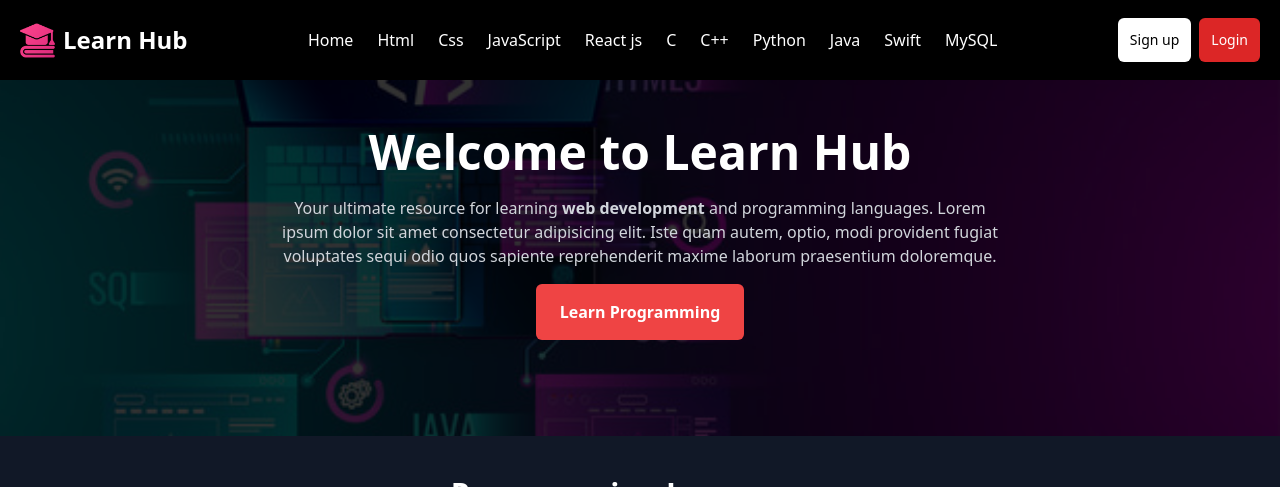
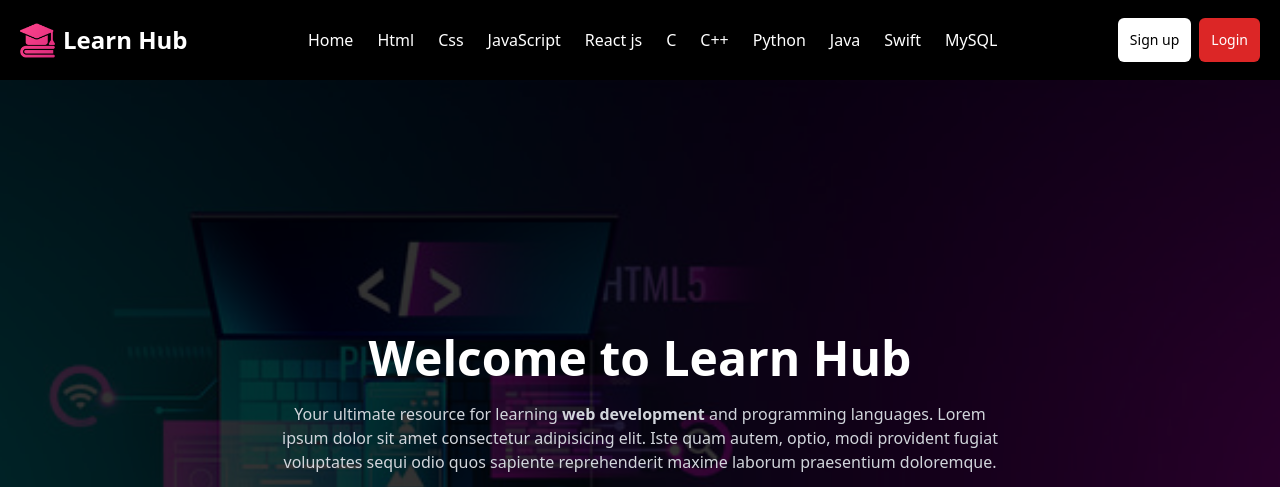
Before and after one commit to juned072/learn-coding, a website: page index.html in a window 1280 px wide. Shown: the top 487 px of the page. Drawn offline with nearby package versions, Linux system fonts and the light colour scheme.

```diff
--- a/index.html
+++ b/index.html
@@ -175,7 +175,7 @@
     </div>
 
     <div
-      class="relative w-full min-h-96 p-8 pb-20 flex items-center justify-center text-center bg-cover bg-center"
+      class="relative w-full min-h-screen pb-20 flex items-center justify-center text-center bg-cover bg-center"
       style="background-image: url('./images/backgoundImg.jpg')"
     >
       <div class="absolute inset-0 bg-black opacity-80"></div>
```
